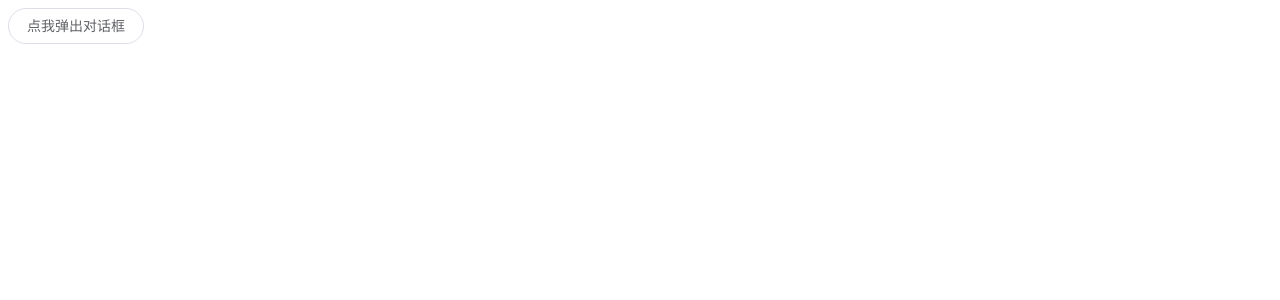
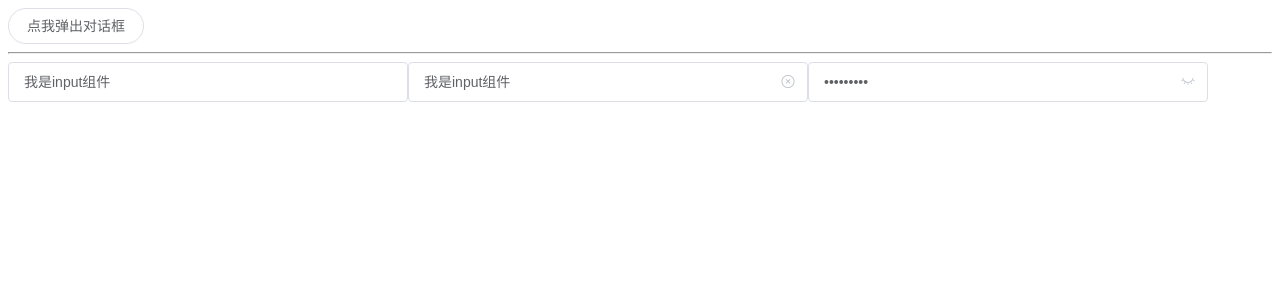
Before and after one commit to yoloke/baucd-ui, a Vue app: page / in a window 1280 px wide. Shown: the top 300 px of the page. Built offline with nearby package versions, Linux system fonts and the light colour scheme.

Commit message:
完成input组件封装

```diff
--- a/src/App.vue
+++ b/src/App.vue
@@ -1,6 +1,6 @@
 <template>
   <one-button @click="aa" round>点我弹出对话框</one-button>
-    <one-dialog v-model="isVisible">
+  <one-dialog v-model="isVisible">
     <template v-slot:title>
       <h3>我是标题</h3>
     </template>
@@ -12,6 +12,12 @@
       <one-button type="primary" @click="switchDialog">确定</one-button>
     </template>
   </one-dialog>
+  <hr />
+
+  <one-input v-model="username" ></one-input>
+  <one-input v-model="username" clearable></one-input>
+  <one-input v-model="username" type="password" showPassword></one-input>
+  <!--<one-input :modelValue="username" @update:modelValue="username=$event"></one-input>-->
 </template>
 
 <script>
@@ -19,16 +25,17 @@ export default {
   name: "App",
   data() {
     return {
-    isVisible:false
-   }
+      isVisible: false,
+      username: "我是input组件",
+    };
   },
   methods: {
     switchDialog() {
-      this.isVisible=false
+      this.isVisible = false;
     },
     aa() {
-      this.isVisible=true
-    }
+      this.isVisible = true;
+    },
   },
 };
 </script>
--- a/src/assets/fonts/iconfont.css
+++ b/src/assets/fonts/iconfont.css
@@ -321,6 +321,7 @@
 }
 
 .one-icon-eye_protection:before {
+  color: blue;
   content: "\e6e2";
 }
 
--- /dev/null
+++ b/src/components/OneInput.vue
@@ -0,0 +1,154 @@
+<template>
+  <div class="one-input" :class="{ 'one-input_suffix': showSuffix }">
+    <!-- disabled属性为true时，输入框禁用，并且需要改变样式，
+        之前在button组件封装的时候也用到了相同的方法，获取到值后动态设置组件样式
+     -->
+    <input
+      class="one-input_inner"
+      :class="{ 'is-disabled': disabled }"
+      :placeholder="placeholder"
+      :type="showPassword ? (passwordVisible ? 'text' : 'password') : type"
+      :name="name"
+      :value="modelValue"
+      @input="handleInput"
+      :disabled="disabled"
+    />
+    <span class="one-input_suffix" v-if="showSuffix">
+      <!-- 清空的小图标 -->
+      <i
+        class="one-icon-cancel"
+        v-if="clearable && modelValue"
+        @click="clear"
+      ></i>
+      <!-- 显示和隐藏密码的小图标 -->
+      <i
+        :class="passwordVisible?'one-icon-eye_protection':'one-icon-visible'"
+        v-if="showPassword && type == 'password'"
+        @click="handlePassword"
+      ></i>
+    </span>
+  </div>
+</template>
+<script>
+export default {
+  name: "oneInput",
+  components: {},
+  props: {
+    placeholder: {
+      type: String,
+      default: "请输入内容",
+    },
+    type: {
+      type: String,
+      default: "text",
+    },
+    name: {
+      type: String,
+      default: "",
+    },
+    disabled: {
+      type: Boolean,
+      default: false,
+    },
+    modelValue: {
+      type: String,
+      default: "",
+    },
+    //清空输入框
+    clearable: {
+      type: Boolean,
+      default: false,
+    },
+    //是否需要显示隐藏密码功能
+    showPassword: {
+      type: Boolean,
+      default: false,
+    },
+  },
+  data() {
+    return {
+      // 显示是否显示密码框
+      passwordVisible: false,
+    };
+  },
+  methods: {
+    handleInput(e) {
+      this.$emit("update:modelValue", e.target.value);
+    },
+    //清空文本框内容
+    clear() {
+      this.$emit("update:modelValue", "");
+    },
+    //显示隐藏密码
+    handlePassword() {
+      this.passwordVisible = !this.passwordVisible;
+    },
+  },
+  computed: {
+    showSuffix() {
+      return this.clearable || this.showPassword;
+    },
+  },
+};
+</script>
+<style lang="scss" scoped>
+.one-input {
+  width: 400px;
+  position: relative;
+  font-size: 14px;
+  display: inline-block;
+  .one-input_inner {
+    -webkit-appearance: none;
+    background-color: #fff;
+    background-image: none;
+    border: 1px solid #dcdfe6;
+    border-radius: 4px;
+    box-sizing: border-box;
+    color: #606266;
+    display: inline-block;
+    font-size: inherit;
+    height: 40px;
+    line-height: 40px;
+    outline: none;
+    padding: 0 15px;
+    transition: border-color 0.2s cubic-bezier(0.645, 045, 0.355, 1);
+    width: 100%;
+
+    &:focus {
+      outline: none;
+      border-color: #409eff;
+    }
+    // input禁用样式
+    &.is-disabled {
+      background-color: #f5f7fa;
+      border-color: #e4e7ed;
+      color: #c0c4cc;
+      cursor: not-allowed;
+    }
+  }
+}
+//图标样式
+.one-input_suffix {
+  .one-input_inner {
+    padding-right: 30px;
+  }
+  .one-input_suffix {
+    position: absolute;
+    right: 10px;
+    height: 100%;
+    top: 0;
+    line-height: 40px;
+    text-align: center;
+    color: #c0c4cc;
+    transition: all 0.3s;
+    z-index: 900;
+    i {
+      color: #c0c4cc;
+      font-size: 20px;
+      cursor: pointer;
+      transition: color 0.2s cubic-bezier(0.645, 0.045, 0.355, 1);
+    }
+
+  }
+}
+</style>
--- a/src/main.js
+++ b/src/main.js
@@ -3,8 +3,10 @@ import App from './App.vue'
 import './assets/fonts/iconfont.css'
 import OneButton from './components/OneButton.vue'
 import OneDialog from './components/OneDialog.vue'
+import OneInput from './components/OneInput.vue'
 const app = createApp(App)
 app.component(OneButton.name, OneButton)
 app.component(OneDialog.name, OneDialog)
+app.component(OneInput.name, OneInput)
 
 app.mount('#app')
```
Also changed, not shown: 1 other file (tests, documents, lock files or other folders).
